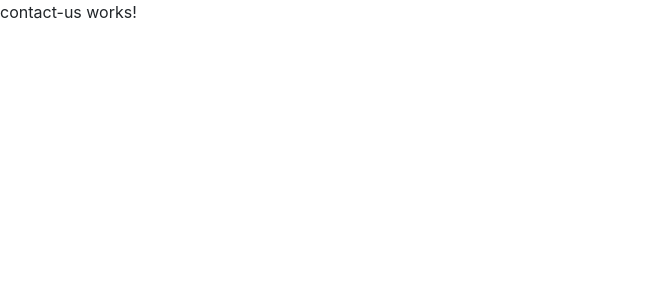
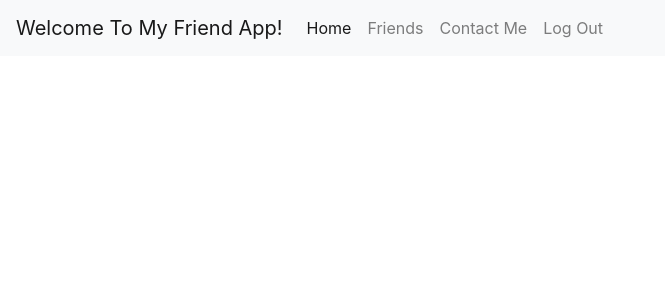
Before and after one commit to FauzanAr/Angular-UAS, an Angular app: page /contact-us in a window 1280 px wide. Shown: the top 300 px of the page, without its empty margins (0-665 px from the left). Built offline with nearby package versions, Linux system fonts and the light colour scheme.

Commit message:
Applying navbar to all component

```diff
--- a/src/app/app.module.ts
+++ b/src/app/app.module.ts
@@ -23,7 +23,7 @@ import { HomeComponent } from './home/home.component';
     BrowserModule,
     AppRoutingModule,
     RouterModule.forRoot([
-      {path:'home', component:AppComponent},
+      {path:'home', component:HomeComponent},
       {path:'friend', component:FriendComponent},
       {path:'contact-us', component:ContactUsComponent},
       {path:'**', component:NotFoundComponent}
--- a/src/app/contact-us/contact-us.component.html
+++ b/src/app/contact-us/contact-us.component.html
@@ -1,3 +1 @@
-<p>
-  contact-us works!
-</p>
+<app-navbar></app-navbar>
--- a/src/app/friend/friend.component.html
+++ b/src/app/friend/friend.component.html
@@ -1,3 +1 @@
-<p>
-  friend works!
-</p>
+<app-navbar></app-navbar>
--- a/src/app/home/home.component.html
+++ b/src/app/home/home.component.html
@@ -1,3 +1 @@
-<p>
-  home works!
-</p>
+<app-navbar></app-navbar>
--- a/src/app/navbar/navbar.component.html
+++ b/src/app/navbar/navbar.component.html
@@ -1,5 +1,5 @@
 <nav class="navbar navbar-expand-lg navbar-light bg-light">
-  <a class="navbar-brand" href="#">Navbar</a>
+  <a class="navbar-brand" href="/home">Welcome To My Friend App!</a>
   <button class="navbar-toggler" type="button" data-toggle="collapse" data-target="#navbarNav" aria-controls="navbarNav" aria-expanded="false" aria-label="Toggle navigation">
     <span class="navbar-toggler-icon"></span>
   </button>
```
